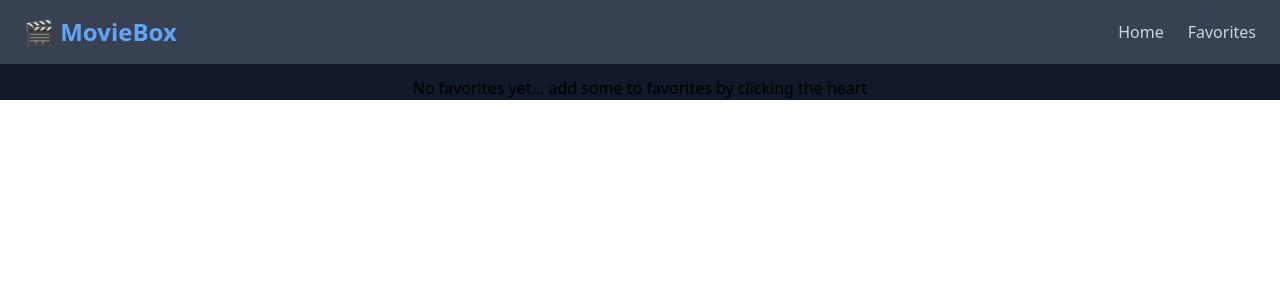
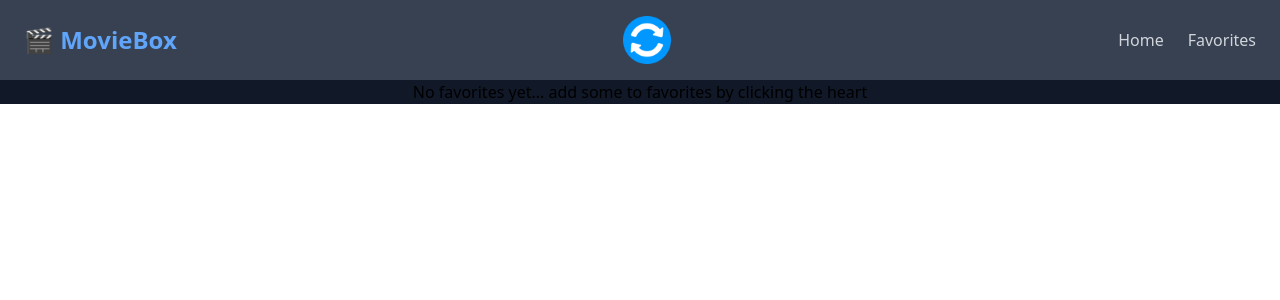
Before and after one commit to singhateh3/MovieWorld, a React (Vite) app: page /favorites in a window 1280 px wide. Shown: the top 300 px of the page. Built offline with nearby package versions, Linux system fonts and the light colour scheme.

Commit message:
home refresh functionality fix

```diff
--- a/src/App.jsx
+++ b/src/App.jsx
@@ -2,14 +2,21 @@ import { Routes, Route } from "react-router-dom";
 import Home from "./pages/Home";
 import NavBar from "./pages/NavBar";
 import Favorites from "./pages/Favorites";
+import { Link } from "react-router-dom";
+import { useState } from "react";
 
 function App() {
+  const [refreshKey, setRefreshKey] = useState(0);
+
+  const refresMovies = () => {
+    setRefreshKey((prev) => prev + 1);
+  };
   return (
     <>
-      <NavBar />
-      <div className="main bg-gray-900 pt-3">
+      <NavBar onLogoClick={refresMovies} />
+      <div className="main bg-gray-900 pt-">
         <Routes>
-          <Route path="/" element={<Home />} />
+          <Route path="/" element={<Home refreshKey={refreshKey} />} />
           <Route path="/favorites" element={<Favorites />} />
         </Routes>
       </div>
--- a/src/components/Search.jsx
+++ b/src/components/Search.jsx
@@ -2,13 +2,13 @@ import React from "react";
 
 const Search = ({ searchterm, setSearchTerm, handleSearch }) => {
   return (
-    <div className="search-box mx-auto placeholder:text-gray-500 mb-2  items-center w-96 flex rounded-md gap-2 bg-transparent">
+    <div className="search-box mx-auto placeholder:text-gray-500 items-center w-96 flex rounded-md gap-2 bg-transparent">
       <input
         type="text"
         placeholder="search..."
         value={searchterm}
         onChange={(e) => setSearchTerm(e.target.value)}
-        className="w-full px-2 py-2 rounded-xl bg-gray-800 text-gray-200 focus:outline-none focus:ring-2 focus:ring-blue-500 placeholder-gray-400"
+        className="w-full px-2 py-2 my-2 rounded-xl bg-gray-800 text-gray-200 focus:outline-none focus:ring-2 focus:ring-blue-500 placeholder-gray-400"
         onKeyDown={(e) => {
           if (e.key === "Enter") {
             handleSearch();
--- a/src/context/MovieContext.jsx
+++ b/src/context/MovieContext.jsx
@@ -31,6 +31,7 @@ export const MovieProvider = ({ children }) => {
       addToFavorites(movie);
     }
   };
+
   return (
     <MovieContext.Provider
       value={{
--- a/src/pages/Home.jsx
+++ b/src/pages/Home.jsx
@@ -2,8 +2,9 @@ import React from "react";
 import { useState, useEffect } from "react";
 import MovieCard from "../components/MovieCard";
 import Search from "../components/Search";
+// import backIcon from "../assets/image/back-button.png";
 
-const Home = () => {
+const Home = ({ refreshKey }) => {
   const [movies, setMovies] = useState([]);
   const [loading, setLoading] = useState(false);
   const [error, setError] = useState(null);
@@ -27,17 +28,20 @@ const Home = () => {
       }
     };
     loadMovies();
-  }, []);
+  }, [refreshKey]);
 
-  function handleSearch() {
+  const handleSearch = () => {
     if (!searchterm.trim()) {
       movies;
     }
     const filteredMovies = allMovies.filter((movie) =>
       movie.title.toLowerCase().includes(searchterm.toLowerCase())
     );
+
     setMovies(filteredMovies);
-  }
+    setSearchTerm("");
+  };
+
   return (
     <>
       <Search
@@ -46,7 +50,7 @@ const Home = () => {
         handleSearch={handleSearch}
       />
 
-      <div className="movie-grid p-2 bg-gray-900">
+      <div className="movie-grid p-2">
         {error ? (
           <div className="error-message text-red-500">
             <p>{error}</p>
--- a/src/pages/NavBar.jsx
+++ b/src/pages/NavBar.jsx
@@ -1,12 +1,19 @@
 import React from "react";
 import { Link } from "react-router-dom";
+import reloadIcon from "../assets/image/loading-arrow.png";
 
-const NavBar = () => {
+const NavBar = ({ onLogoClick }) => {
   return (
     <nav className="bg-gray-700 text-white shadow-md">
       <div className="container mx-auto flex items-center justify-between py-4 px-6">
-        <div className="text-2xl font-bold text-blue-400 hover:text-blue-300 transition-colors">
-          <Link to="/">🎬 MovieBox</Link>
+        <div
+          className="text-2xl font-bold text-blue-400 hover:text-blue-300 transition-colors cursor-pointer"
+          onClick={onLogoClick}
+        >
+          🎬 MovieBox
+        </div>
+        <div className="w-12" onClick={onLogoClick}>
+          <img src={reloadIcon} alt="" />
         </div>
 
         <div className="flex space-x-6 text-gray-300">
```
Also changed, not shown: src/assets/image/back-button.png (added), src/assets/image/loading-arrow.png (added).
